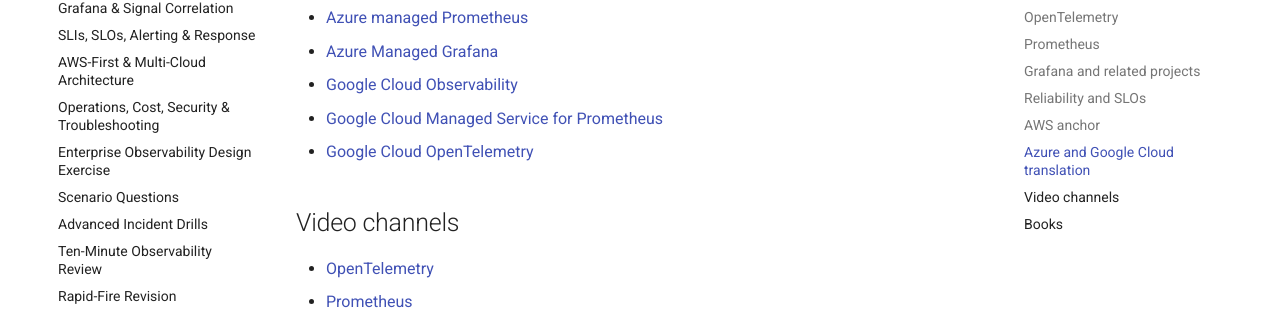
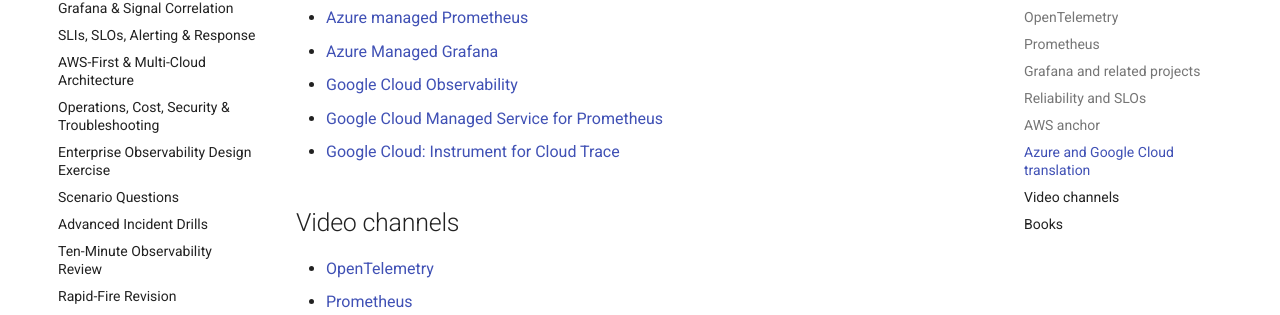
Before and after one commit to acloudmonk/cloud-devops-interview-preparation, an MkDocs documentation site: the page built from docs/17-observability/references.md, in a window 1280 px wide and 900 px high, scrolled down 2183 px. Shown: the part 118-433 px from the top of the window. Built offline with MkDocs 1.6.1 and Material for MkDocs 9.7.7, drawn with Linux system fonts in a browser that asks for light colours; comment, search, counter and statistics services are not loaded.

Commit message:
docs: refresh observability reference link

```diff
--- a/docs/17-observability/references.md
+++ b/docs/17-observability/references.md
@@ -72,7 +72,7 @@
 - [Azure Managed Grafana](https://learn.microsoft.com/en-us/azure/managed-grafana/overview)
 - [Google Cloud Observability](https://cloud.google.com/products/observability)
 - [Google Cloud Managed Service for Prometheus](https://cloud.google.com/stackdriver/docs/managed-prometheus)
-- [Google Cloud OpenTelemetry](https://cloud.google.com/trace/docs/setup/ot)
+- [Google Cloud: Instrument for Cloud Trace](https://docs.cloud.google.com/trace/docs/setup)
 
 ## Video channels
 
```
